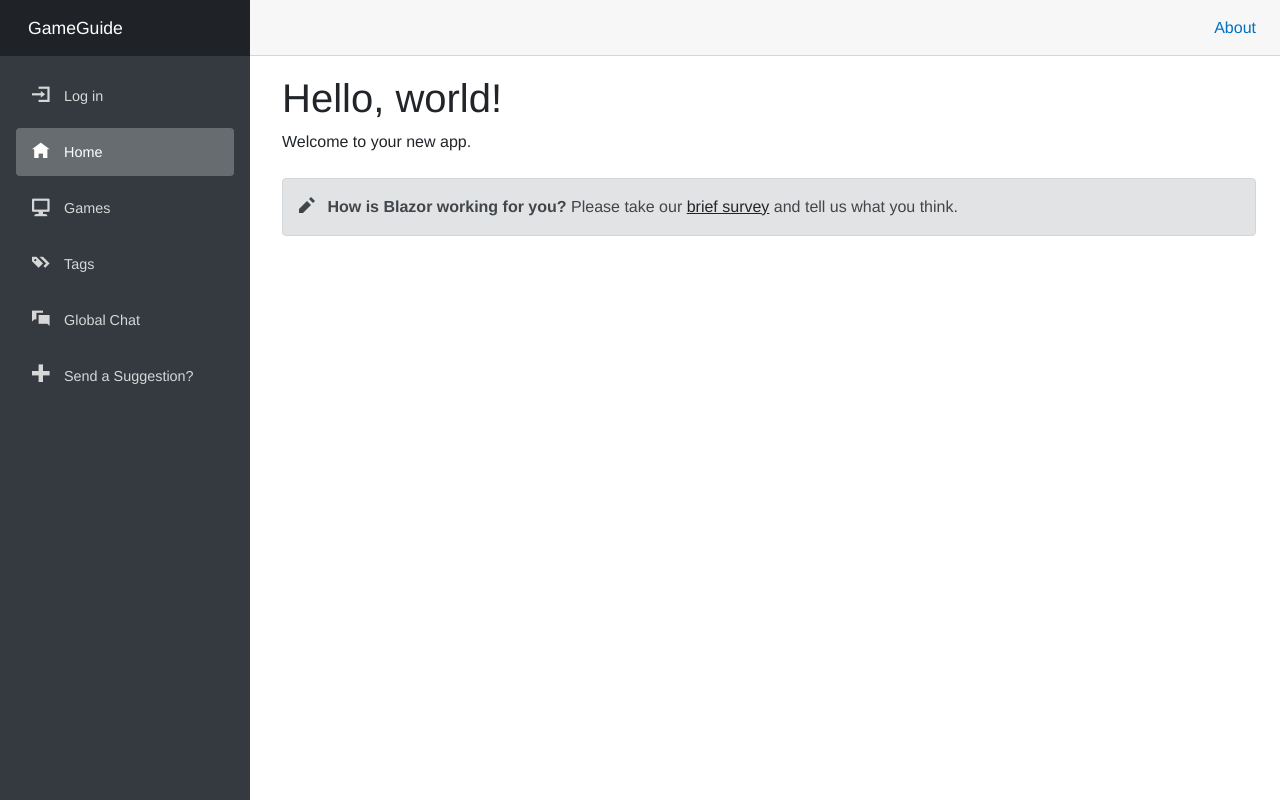
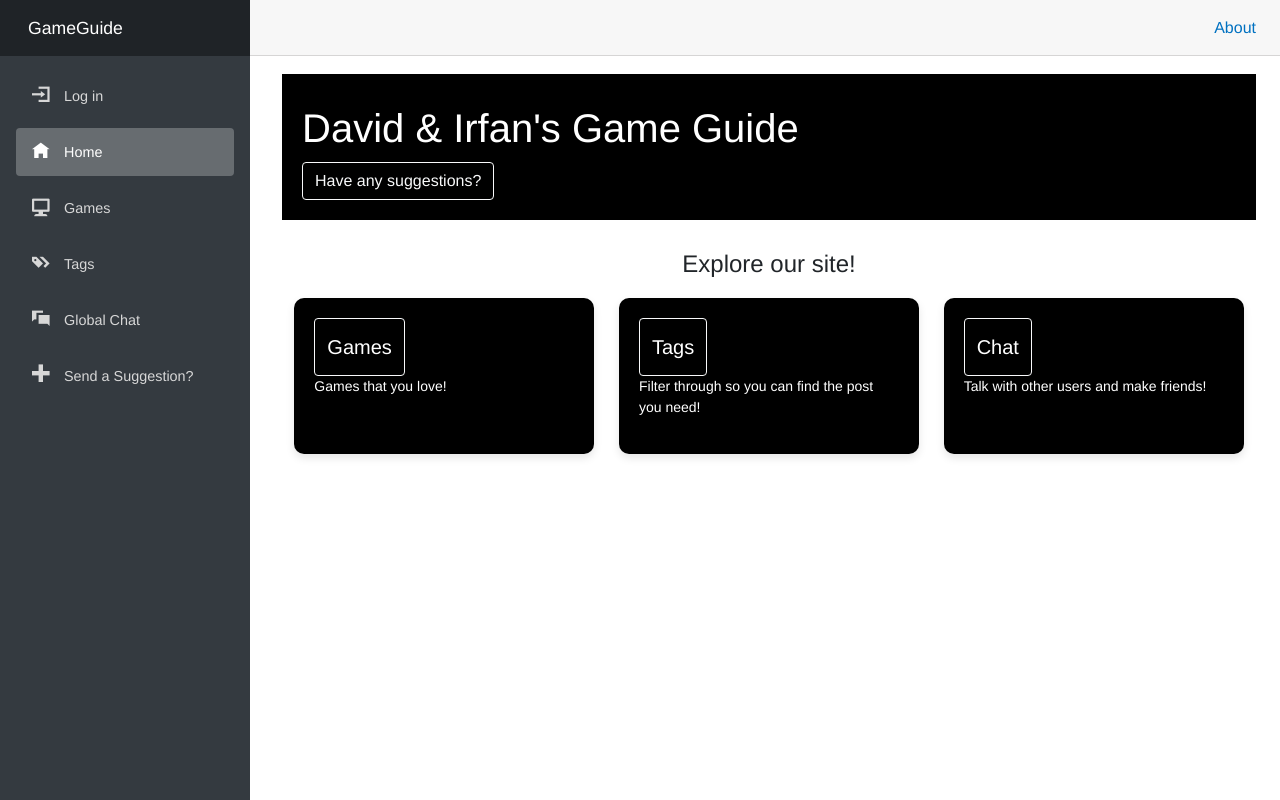
Before and after one commit to malaaaaaaaa/GameGuide, an ASP.NET Core app: page / in a window 1280 px wide. Run offline with ASP.NET Core 8, Linux system fonts and the light colour scheme; data that the repository does not hold is empty; style sheets or scripts are compiled from the project's sources; some libraries are stand-ins or nearby versions.

Commit message:
Changed index and added some style, Changed register and login pages

```diff
--- a/GameGuide/Client/Pages/Index.razor
+++ b/GameGuide/Client/Pages/Index.razor
@@ -1,10 +1,43 @@
 @page "/"
 
-<PageTitle>Index</PageTitle>
+<PageTitle>GameGuide</PageTitle>
 
-<h1>Hello, world!</h1>
+<head>
+    <meta charset="utf-8">
+    <link rel="stylesheet" href="/css/Index.css" />
+</head>
+<body>
+    <div id="header">
+        <h1>David & Irfan's Game Guide</h1>
+        <a href="/create/suggestions" class="btn btn-outline-light">
+            <span></span>Have any suggestions?
+        </a>
+    </div>
 
-Welcome to your new app.
+    <div id="popularLink">
+        <h4>Explore our site!</h4>
+    </div>
 
+    <div id="featureSection">
+        <div class="featureBox">
+            <a href="/games" class="btn btn-outline-light">
+                <h4>Games</h4>
+            </a>
+            <p>Games that you love!</p>
+        </div>
 
-<SurveyPrompt Title="How is Blazor working for you?" />
+        <div class="featureBox">
+            <a href="/tags" class="btn btn-outline-light">
+                <h4>Tags</h4>
+            </a>
+            <p>Filter through so you can find the post you need!</p>
+        </div>
+
+        <div class="featureBox">
+            <a href="/chat" class="btn btn-outline-light">
+                <h4>Chat</h4>
+            </a>
+            <p>Talk with other users and make friends!</p>
+        </div>
+    </div>
+</body>
--- /dev/null
+++ b/GameGuide/Client/wwwroot/css/Index.css
@@ -0,0 +1,57 @@
+﻿body {
+    background-color: #ffffff;
+    font-family: 'Arial', sans-serif;
+    margin: 0;
+    padding: 0;
+}
+
+#header {
+    background-color: #000000;
+    padding: 20px;
+    color: #fff;
+}
+
+    #header h1 {
+        margin: 10px 0;
+    }
+
+    #header h2 {
+        margin-top: 5px;
+        font-size: 18px;
+    }
+
+
+#popularLink {
+    text-align: center;
+    margin-top: 30px;
+}
+
+#featureSection {
+    display: flex;
+    justify-content: space-around;
+    flex-wrap: wrap;
+    margin-top: 20px;
+}
+
+.featureBox {
+    background-color: #000000;
+    border-radius: 10px;
+    padding: 20px;
+    height: auto;
+    width: 300px;
+    margin-bottom: 20px;
+    box-shadow: 0 4px 8px rgba(0, 0, 0, 0.1);
+}
+
+
+
+    .featureBox h4 {
+        margin: 10px 0;
+        font-size: 20px;
+        color: #fff;
+    }
+
+    .featureBox p {
+        font-size: 14px;
+        color: #fff;
+    }
--- a/GameGuide/Server/Areas/Identity/Pages/Account/Login.cshtml
+++ b/GameGuide/Server/Areas/Identity/Pages/Account/Login.cshtml
@@ -7,7 +7,7 @@
 
 <h1>@ViewData["Title"]</h1>
 <div class="row">
-    <div class="col-md-4">
+    <div class="col-md-12">
         <section>
             <form id="account" method="post">
                 <h2>Use a local account to log in.</h2>
--- a/GameGuide/Server/Areas/Identity/Pages/Account/Register.cshtml
+++ b/GameGuide/Server/Areas/Identity/Pages/Account/Register.cshtml
@@ -7,7 +7,7 @@
 <h1>@ViewData["Title"]</h1>
 
 <div class="row">
-    <div class="col-md-4">
+    <div class="col-md-12">
         <form id="registerForm" asp-route-returnUrl="@Model.ReturnUrl" method="post">
             <h2>Create a new account.</h2>
             <hr />
--- a/GameGuide/Server/Pages/Shared/_Layout.cshtml
+++ b/GameGuide/Server/Pages/Shared/_Layout.cshtml
@@ -7,7 +7,7 @@
 <head>
     <meta charset="utf-8" />
     <meta name="viewport" content="width=device-width, initial-scale=1.0" />
-    <title>@ViewData["Title"] - GameGuide.Server</title>
+    <title>@ViewData["Title"] - Game Guide</title>
 
     <environment include="Development">
         <link rel="stylesheet" href="~/Identity/lib/bootstrap/dist/css/bootstrap.css" />
@@ -25,7 +25,7 @@
     <header>
         <nav class="navbar navbar-expand-sm navbar-toggleable-sm navbar-light bg-white border-bottom box-shadow mb-3">
             <div class="container">
-                <a class="navbar-brand" href="~/">GameGuide.Server</a>
+                <a class="navbar-brand" href="~/">Game  Guide</a>
                 <button class="navbar-toggler" type="button" data-bs-toggle="collapse" data-bs-target=".navbar-collapse" aria-controls="navbarSupportedContent"
                         aria-expanded="false" aria-label="Toggle navigation">
                     <span class="navbar-toggler-icon"></span>
@@ -57,7 +57,7 @@
     </div>
     <footer class="footer border-top pl-3 text-muted">
         <div class="container">
-        &copy; 2024 - GameGuide.Server
+        &copy; 2024 - Game Guide Application
             @{
                 var foundPrivacy = Url.Page("/Privacy", new { area = "" });
             }
```
